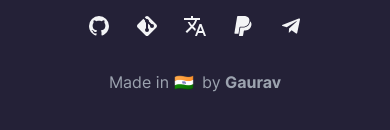
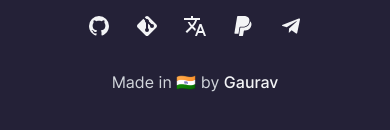
Before and after one commit to illuzan/aosp-extended, a Next.js app: page / in a window 390 px wide. Shown: the part 10964-11094 px from the top of the page. Built offline with nearby package versions, Linux system fonts and the light colour scheme.

Commit message:
feat: add 404 page

```diff
--- a/components/Footer.tsx
+++ b/components/Footer.tsx
@@ -35,8 +35,14 @@ export default function Footer({ navigation, social }: Props) {
           </a>
         ))}
       </div>
-      <p className='mt-8 text-base text-center text-gray-400'>
-        Made in <span className='pr-1'>🇮🇳 </span> by <b>Gaurav</b>
+      <p className='mt-8 text-base text-center text-gray-300'>
+        Made in <span> &#127470;&#127475;</span> by{' '}
+        <a
+          href='https://www.gauravs.dev/'
+          className='font-medium text-gray-100'
+        >
+          Gaurav
+        </a>
       </p>
     </footer>
   )
--- a/components/Layout.tsx
+++ b/components/Layout.tsx
@@ -103,7 +103,7 @@ export default function Layout({ children }: Props) {
         src='https://pagead2.googlesyndication.com/pagead/js/adsbygoogle.js'
         strategy='afterInteractive'
       />
-      <div className='px-4 mx-auto max-w-7xl sm:px-6'>
+      <div className='px-4 mx-auto max-w-7xl sm:px-6 h-screen'>
         <Navbar navigation={navigation} />
         {children}
         <Footer navigation={navigation} social={social} />
--- /dev/null
+++ b/pages/404.tsx
@@ -0,0 +1,13 @@
+import Image from 'next/image'
+import errorImage from '../public/404.png'
+
+export default function Custom404() {
+  return (
+    <div className='flex flex-col items-center justify-center p-4 h-3/5'>
+      <div className='w-60 h-60 shadow-2xl border-aex-300 bottom-4'>
+        <Image src={errorImage} alt='404 Image' />
+      </div>
+      <p className='mt-4 text-2xl  text-gray-300 '>Page not found</p>
+    </div>
+  )
+}
```
